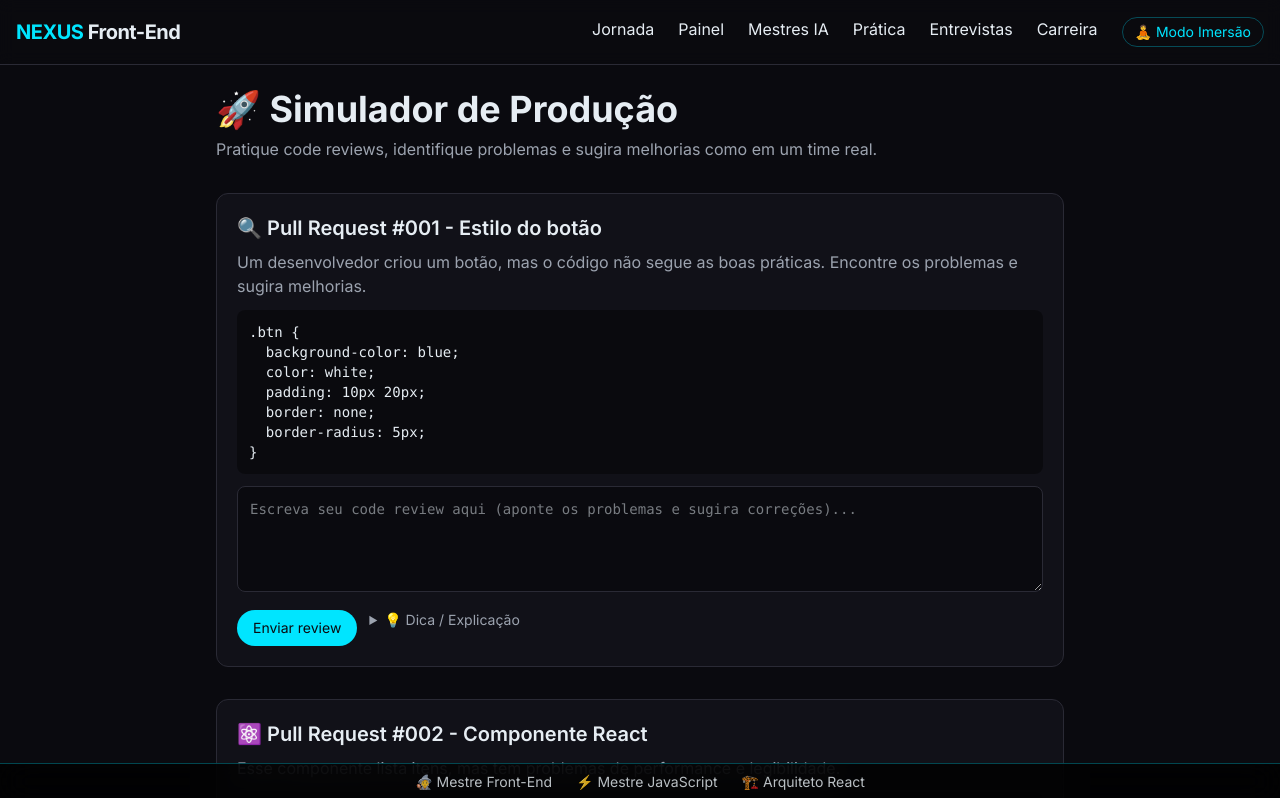
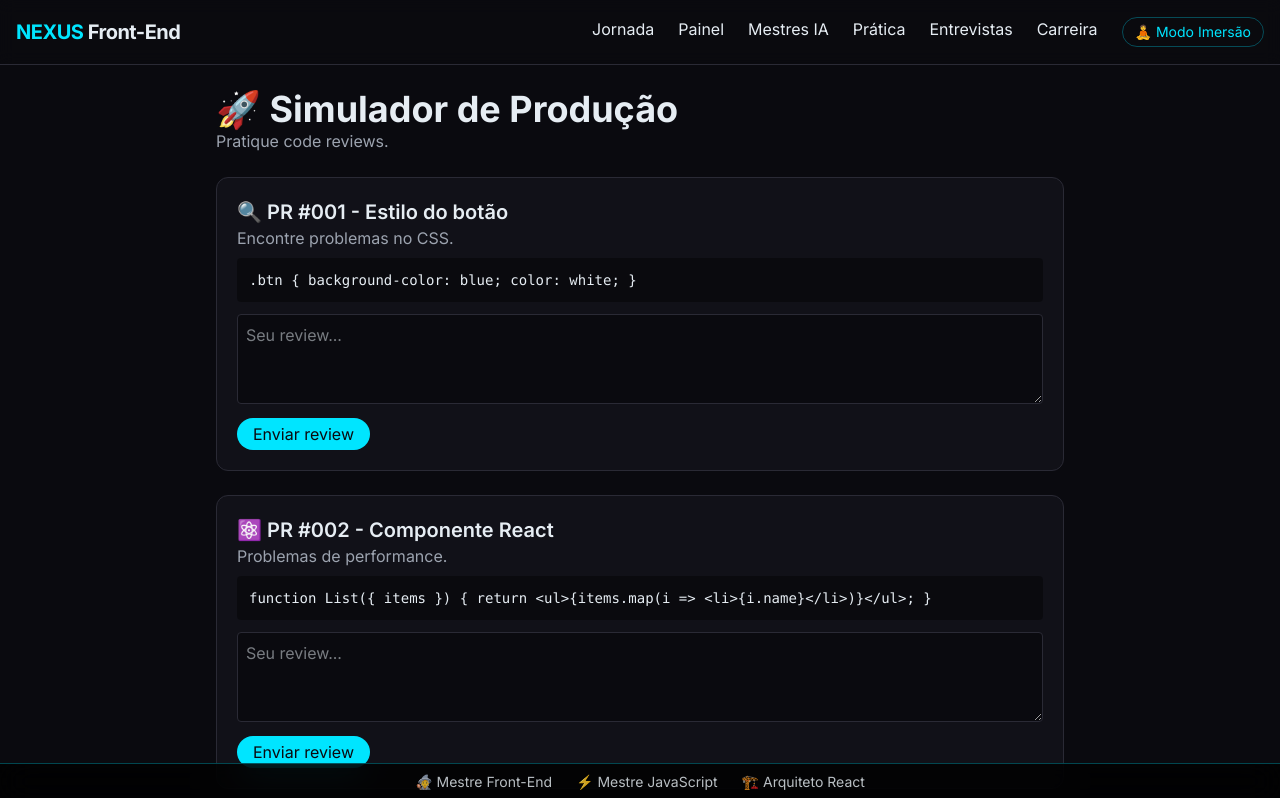
Before and after one commit to mateusdev97443/universidade-meu, a Next.js app: page /simulador-producao in a window 1280 px wide. Shown: the top 798 px of the page. Built offline with nearby package versions, Linux system fonts and the light colour scheme.

Commit message:
simulador producao recriado

```diff
--- a/app/simulador-producao/page.tsx
+++ b/app/simulador-producao/page.tsx
@@ -1,12 +1,9 @@
 import { SimuladorProducao } from "@/components/simulador-producao";
-
-export default function SimuladorProducaoPage() {
+export default function Page() {
   return (
     <div className="max-w-4xl mx-auto p-6">
-      <h1 className="text-4xl font-bold mb-2">🚀 Simulador de Produção</h1>
-      <p className="text-ice-muted mb-8">
-        Pratique code reviews, identifique problemas e sugira melhorias como em um time real.
-      </p>
+      <h1 className="text-4xl font-bold">🚀 Simulador de Produção</h1>
+      <p className="text-ice-muted mb-6">Pratique code reviews.</p>
       <SimuladorProducao />
     </div>
   );
--- a/components/simulador-producao.tsx
+++ b/components/simulador-producao.tsx
@@ -1,86 +1,27 @@
 "use client";
 import { useState } from "react";
-
 const cenarios = [
-  {
-    id: 1,
-    titulo: "🔍 Pull Request #001 - Estilo do botão",
-    descricao: "Um desenvolvedor criou um botão, mas o código não segue as boas práticas. Encontre os problemas e sugira melhorias.",
-    codigo: `.btn {
-  background-color: blue;
-  color: white;
-  padding: 10px 20px;
-  border: none;
-  border-radius: 5px;
-}`,
-    problemasEsperados: ["usar variável de cor", "hover", "foco", "unidades relativas"],
-    explicacao: "Faltou definir hover, focus e usar variáveis CSS. Também seria bom usar `rem` em vez de `px`."
-  },
-  {
-    id: 2,
-    titulo: "⚛️ Pull Request #002 - Componente React",
-    descricao: "Esse componente lista itens, mas tem problemas de performance e legibilidade.",
-    codigo: `function ItemList({ items }) {
+  { id: 1, titulo: "🔍 PR #001 - Estilo do botão", descricao: "Encontre problemas no CSS.", codigo: ".btn { background-color: blue; color: white; }", problemasEsperados: ["variável", "hover"], explicacao: "Use variáveis e hover." },
+  { id: 2, titulo: "⚛️ PR #002 - Componente React", descricao: "Problemas de performance.", codigo: "function List({ items }) { return <ul>{items.map(i => <li>{i.name}</li>)}</ul>; }", problemasEsperados: ["key"], explicacao: "Faltou a prop key." }
+];
+export function SimuladorProducao() {
+  const [revisoes, setRevisoes] = useState({});
+  const [feedbacks, setFeedbacks] = useState({});
+  const enviar = (id, texto) => {
+    const c = cenarios.find(x => x.id === id);
+    const ok = c.problemasEsperados.some(p => texto.toLowerCase().includes(p));
+    setFeedbacks(f => ({ ...f, [id]: ok ? "✅ Bom review!" : "❌ Revise novamente." }));
+  };
   return (
-    <ul>
-      {items.map(item => <li>{item.name}</li>)}
-    </ul>
-  );
-}`,
-    problemasEsperados: ["key", "fragmento desnecessário", "desestruturação"],
-    explicacao: "Faltou a prop `key` no `li`, que é essencial para performance. Também poderia desestruturar `items`."
-  }
-];
-
-export function SimuladorProducao() {
-  const [revisoes, setRevisoes] = useState<{ [key: number]: string }>({});
-  const [feedbacks, setFeedbacks] = useState<{ [key: number]: string | null }>({});
-
-  const enviarRevisao = (id: number, texto: string) => {
-    const cen = cenarios.find(c => c.id === id);
-    if (!cen) return;
-    const acertou = cen.problemasEsperados.some(prob => texto.toLowerCase().includes(prob.toLowerCase()));
-    setFeedbacks(prev => ({
-      ...prev,
-      [id]: acertou
-        ? "✅ Bom trabalho! Seu review apontou pontos relevantes. Confira a explicação completa."
-        : "❌ Revise novamente: tente identificar problemas de performance, acessibilidade ou boas práticas."
-    }));
-  };
-
-  return (
-    <div className="space-y-8">
-      {cenarios.map(cen => (
-        <div key={cen.id} className="bg-obsidian-card border border-border rounded-xl p-5">
-          <h3 className="text-xl font-semibold mb-2">{cen.titulo}</h3>
-          <p className="text-ice-muted mb-3">{cen.descricao}</p>
-          <pre className="bg-black/40 rounded-lg p-3 text-sm font-mono overflow-x-auto mb-3">
-            {cen.codigo}
-          </pre>
-          <textarea
-            rows={4}
-            value={revisoes[cen.id] || ""}
-            onChange={(e) => setRevisoes(prev => ({ ...prev, [cen.id]: e.target.value }))}
-            placeholder="Escreva seu code review aqui (aponte os problemas e sugira correções)..."
-            className="w-full bg-obsidian border border-border rounded-lg p-3 text-sm font-mono focus:outline-none focus:border-eletric"
-          />
-          <div className="flex gap-3 mt-3">
-            <button
-              onClick={() => enviarRevisao(cen.id, revisoes[cen.id] || "")}
-              className="bg-eletric text-obsidian px-4 py-2 rounded-full text-sm"
-            >
-              Enviar review
-            </button>
-            <details className="text-ice-muted text-sm">
-              <summary className="cursor-pointer">💡 Dica / Explicação</summary>
-              <p className="mt-1 p-2 bg-obsidian rounded">{cen.explicacao}</p>
-            </details>
-          </div>
-          {feedbacks[cen.id] && (
-            <div className={`mt-3 text-sm ${feedbacks[cen.id]?.includes("✅") ? "text-emerald" : "text-red-400"}`}>
-              {feedbacks[cen.id]}
-            </div>
-          )}
+    <div className="space-y-6">
+      {cenarios.map(c => (
+        <div key={c.id} className="bg-obsidian-card border border-border rounded-xl p-5">
+          <h3 className="text-xl font-semibold">{c.titulo}</h3>
+          <p className="text-ice-muted">{c.descricao}</p>
+          <pre className="bg-black/40 p-3 rounded mt-2 text-sm">{c.codigo}</pre>
+          <textarea rows={3} className="w-full bg-obsidian border border-border rounded mt-3 p-2" placeholder="Seu review..." onChange={e => setRevisoes(r => ({...r, [c.id]: e.target.value}))} />
+          <button onClick={() => enviar(c.id, revisoes[c.id] || "")} className="bg-eletric text-obsidian px-4 py-1 rounded-full mt-2">Enviar review</button>
+          {feedbacks[c.id] && <div className="mt-2 text-sm">{feedbacks[c.id]}</div>}
         </div>
       ))}
     </div>
```
